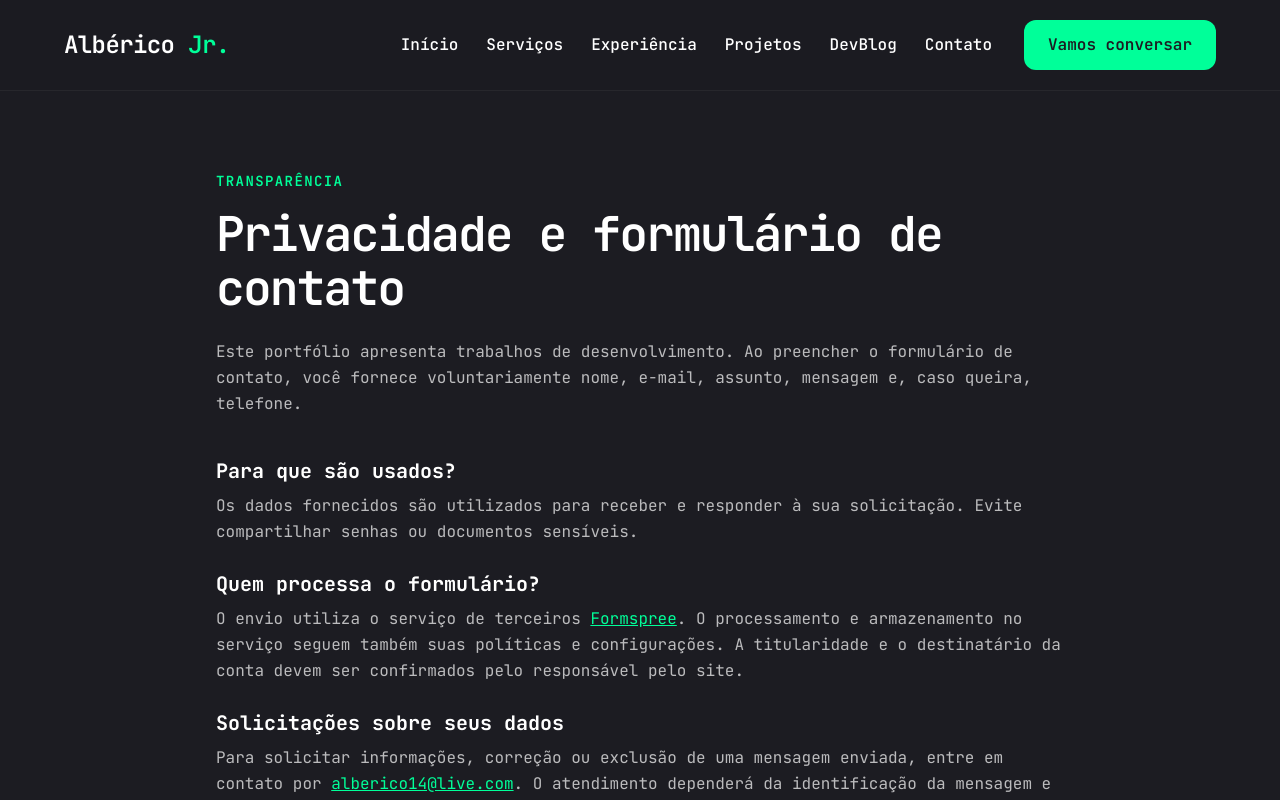
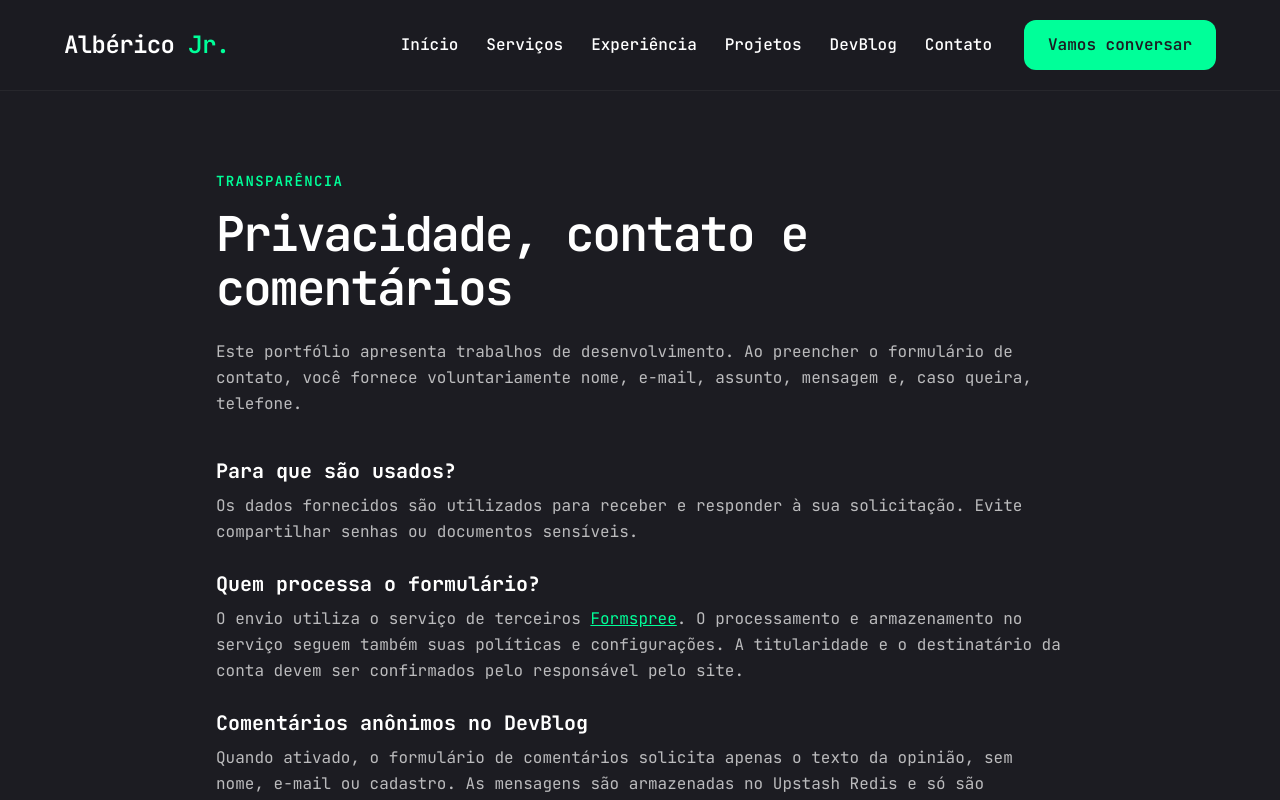
Before and after one commit to AlbericoJr/AlbericoJr-portfolio, a Next.js app: page /privacy in a window 1280 px wide. Shown: the top 800 px of the page. Built offline with nearby package versions, Linux system fonts and the light colour scheme.

Commit message:
feat(comments): integrate anonymous comments in app/privacy/page.jsx

```diff
--- a/app/privacy/page.jsx
+++ b/app/privacy/page.jsx
@@ -1,13 +1,14 @@
 import Link from "next/link"
-export const metadata={title:"Privacidade e contato",description:"Informações sobre o tratamento de dados enviados pelo formulário do portfólio.",alternates:{canonical:"/privacy"}}
+export const metadata={title:"Privacidade e contato",description:"Informações sobre contato e comentários anônimos do DevBlog.",alternates:{canonical:"/privacy"}}
 export default function Privacy(){
  return <main id="conteudo" className="site-shell mx-auto max-w-4xl py-14 sm:py-20">
   <p className="text-sm font-semibold uppercase tracking-widest text-accent">Transparência</p>
-  <h1 className="h2 mt-4">Privacidade e formulário de contato</h1>
+  <h1 className="h2 mt-4">Privacidade, contato e comentários</h1>
   <p className="mt-6 leading-relaxed text-white/70">Este portfólio apresenta trabalhos de desenvolvimento. Ao preencher o formulário de contato, você fornece voluntariamente nome, e-mail, assunto, mensagem e, caso queira, telefone.</p>
   <section className="mt-10 space-y-6 text-white/70">
    <div><h2 className="text-xl font-bold text-white">Para que são usados?</h2><p className="mt-2">Os dados fornecidos são utilizados para receber e responder à sua solicitação. Evite compartilhar senhas ou documentos sensíveis.</p></div>
    <div><h2 className="text-xl font-bold text-white">Quem processa o formulário?</h2><p className="mt-2">O envio utiliza o serviço de terceiros <a className="text-accent underline" href="https://formspree.io/legal/privacy-policy/" target="_blank" rel="noopener noreferrer">Formspree</a>. O processamento e armazenamento no serviço seguem também suas políticas e configurações. A titularidade e o destinatário da conta devem ser confirmados pelo responsável pelo site.</p></div>
+   <div><h2 className="text-xl font-bold text-white">Comentários anônimos no DevBlog</h2><p className="mt-2">Quando ativado, o formulário de comentários solicita apenas o texto da opinião, sem nome, e-mail ou cadastro. As mensagens são armazenadas no Upstash Redis e só são publicadas após moderação. O sistema utiliza limitação temporária de envios com identificadores de rede transformados em hash, sem armazenar o endereço IP em texto puro. A verificação Cloudflare Turnstile pode processar dados técnicos necessários à proteção contra robôs. Comentários aprovados ficam públicos até sua exclusão pela administração. Evite inserir dados pessoais no texto. Para solicitar a exclusão, utilize o contato do portfólio.</p></div>
    <div><h2 className="text-xl font-bold text-white">Solicitações sobre seus dados</h2><p className="mt-2">Para solicitar informações, correção ou exclusão de uma mensagem enviada, entre em contato por <a className="text-accent underline" href="mailto:alberico14@live.com">alberico14@live.com</a>. O atendimento dependerá da identificação da mensagem e das condições da plataforma de processamento.</p></div>
    <div><h2 className="text-xl font-bold text-white">Sobre esta página</h2><p className="mt-2">Este é um resumo informativo do fluxo de contato implementado; não substitui a conferência das políticas de retenção, segurança e privacidade da conta que recebe os dados.</p></div>
   </section>
```
